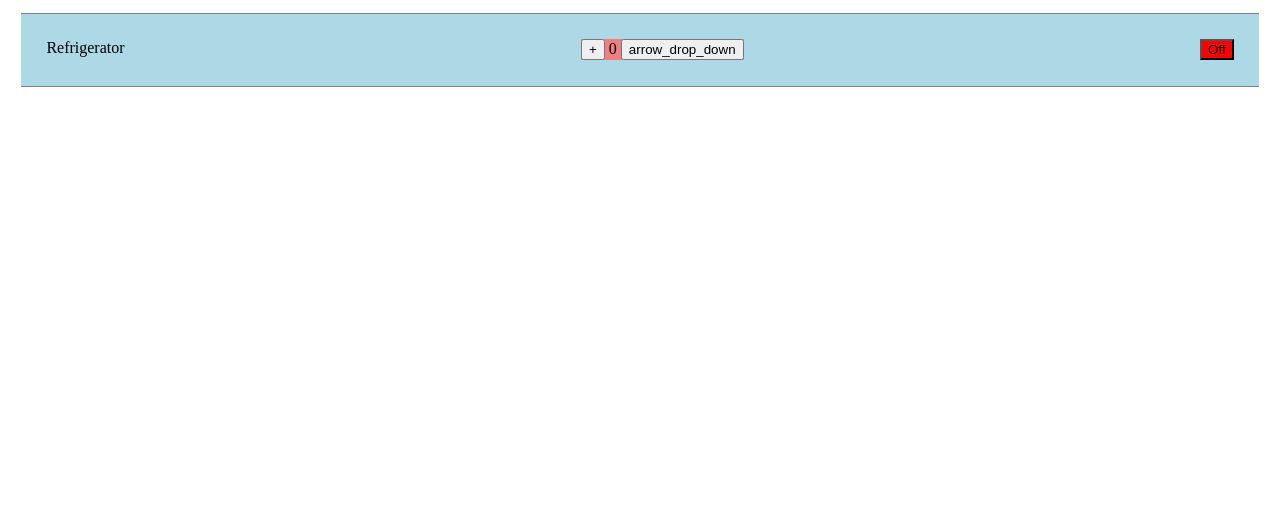
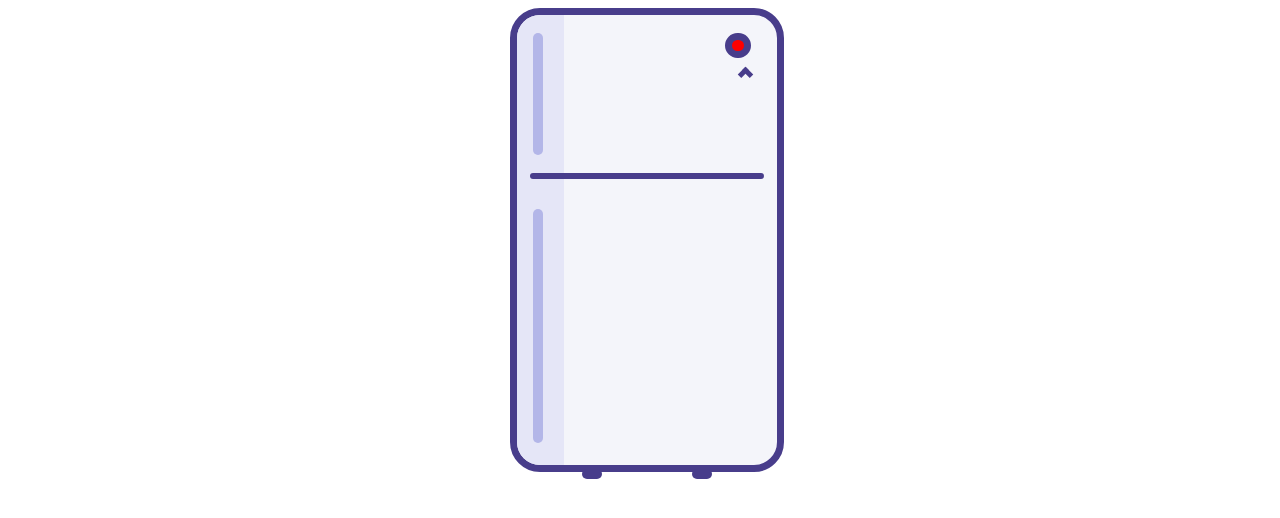
Before and after one commit to EbserD/school, an Angular app in the folder INF/4Ib/Übung_1_Ebser/refridgerator/: page / in a window 1280 px wide. Shown: the top 518 px of the page. Built offline with nearby package versions, Linux system fonts and the light colour scheme.

Commit message:
Fridge UI

```diff
--- a/INF/4Ib/Übung_1_Ebser/refridgerator/src/app/refrigerator/refrigerator.component.html
+++ b/INF/4Ib/Übung_1_Ebser/refridgerator/src/app/refrigerator/refrigerator.component.html
@@ -1,10 +1,12 @@
-<div id="fridge">
+<!-- <div id="fridge">
   <div class="name">Refrigerator</div>
   <div class="cooling-stage">
-    <button (click)="fridge.changeState('increase')">+</button>
+    <button (click)="fridge.changeState('increase')">
+      <span class="material-icons"> keyboard_arrow_up </span>
+    </button>
     {{ fridge.getState().coolingStage }}
     <button (click)="fridge.changeState('decrease')">
-      <span class="material-icons-outlined"> arrow_drop_down </span>
+      <span class="material-icons"> keyboard_arrow_down </span>
     </button>
   </div>
   <div class="status">
@@ -15,4 +17,23 @@
       {{ fridge.getState().isActive ? "On" : "Off" }}
     </button>
   </div>
+</div> -->
+
+<div class="container">
+  <div class="fridge-outline">
+    <div class="fridge-door"></div>
+    <div class="fridge-shadow"></div>
+    <div class="fridge-handle small"></div>
+    <div class="fridge-handle big"></div>
+    <div class="fridge-leg left"></div>
+    <div class="fridge-leg right"></div>
+    <button
+      class="fridge-on-off"
+      (click)="fridge.changeState('toggle')"
+      [ngStyle]="{
+        background: fridge.getState().isActive ? 'lightgreen' : 'red'
+      }"
+    ></button>
+    <div class="arrow up"></div>
+  </div>
 </div>
--- a/INF/4Ib/Übung_1_Ebser/refridgerator/src/app/refrigerator/refrigerator.component.scss
+++ b/INF/4Ib/Übung_1_Ebser/refridgerator/src/app/refrigerator/refrigerator.component.scss
@@ -1,17 +1,92 @@
-#fridge {
-  display: flex;
-  justify-content: space-between;
-  background-color: lightblue;
-  border-bottom: 1px solid gray;
-  border-top: 1px solid gray;
-  padding: 2vw;
-  margin: 1vw;
+.container {
+  position: relative;
+  height: 450px;
+  width: 260px;
+  margin: auto;
+
+  .fridge-outline * {
+    position: absolute;
+  }
+
+  .fridge-outline {
+    position: relative;
+    z-index: 10;
+    height: 450px;
+    width: 260px;
+    background-color: #f4f5fa;
+    border: 7px solid darkslateblue;
+    border-radius: 30px;
+
+    .fridge-door {
+      z-index: 10;
+      top: 35%;
+      left: 5%;
+      width: 90%;
+      height: 6px;
+      background-color: darkslateblue;
+      border-radius: 3px;
+    }
+
+    .fridge-shadow {
+      top: 0;
+      bottom: 0;
+      width: 18%;
+      background-color: #e5e6f7;
+      border-radius: 23px 0 0 23px;
+    }
+
+    .fridge-handle {
+      left: 6%;
+      width: 10px;
+      background-color: #b3b6e8;
+      border-radius: 5px;
+    }
+
+    .small {
+      top: 4%;
+      height: 27%;
+    }
+
+    .big {
+      top: 43%;
+      height: 52%;
+    }
+
+    .fridge-leg {
+      bottom: -14px;
+      width: 20px;
+      height: 10px;
+      background-color: darkslateblue;
+      border-radius: 5px;
+    }
+
+    .left {
+      left: 25%;
+    }
+    .right {
+      right: 25%;
+    }
+
+    .fridge-on-off {
+      height: 25px;
+      border: inherit;
+      border-radius: 15px;
+      right: 10%;
+      top: 4%;
+    }
+
+    .arrow {
+      border: inherit;
+      border-width: 0 5px 5px 0;
+      display: inline-block;
+      padding: 3px;
+    }
+
+    .up {
+      transform: rotate(-135deg);
+      -webkit-transform: rotate(-135deg);
+      right: 10%;
+      top: 12%;
+    }
+  }
 }
-
-.status {
-  background-color: lightgray;
-}
-
-.cooling-stage {
-  background-color: lightcoral;
-}
--- a/INF/4Ib/Übung_1_Ebser/refridgerator/src/index.html
+++ b/INF/4Ib/Übung_1_Ebser/refridgerator/src/index.html
@@ -1,11 +1,15 @@
-<!doctype html>
+<!DOCTYPE html>
 <html lang="en">
   <head>
-  <meta charset="utf-8">
+    <meta charset="utf-8" />
     <title>Refrigerator</title>
-  <base href="/">
-  <meta name="viewport" content="width=device-width, initial-scale=1">
-  <link rel="icon" type="image/x-icon" href="favicon.ico">
+    <base href="/" />
+    <meta name="viewport" content="width=device-width, initial-scale=1" />
+    <link rel="icon" type="image/x-icon" href="favicon.ico" />
+    <link
+      href="https://fonts.googleapis.com/icon?family=Material+Icons"
+      rel="stylesheet"
+    />
   </head>
   <body>
     <app-root></app-root>
```
Lines whose indentation alone changed are shown as unchanged.
